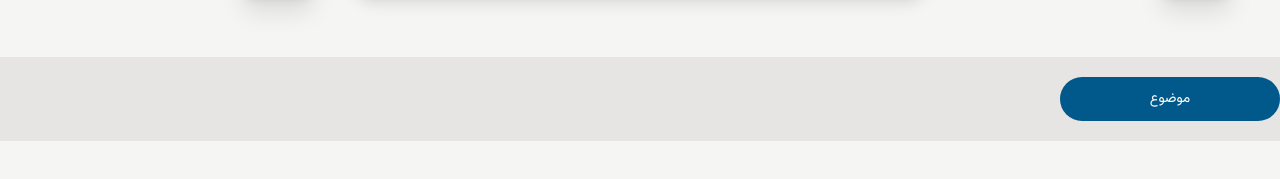
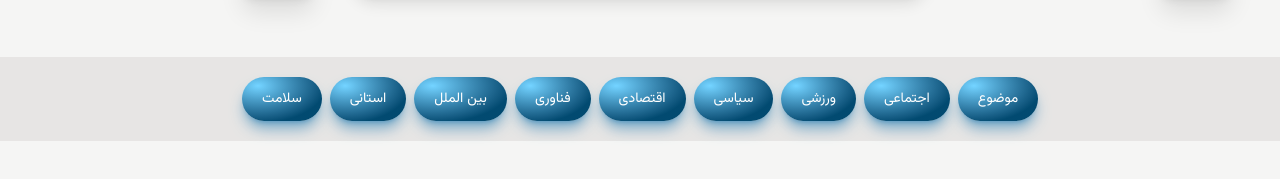
Before and after one commit to mnaderian/shahravaran-new-design-html, a website: page index.html in a window 1280 px wide. Shown: the part 615-794 px from the top of the page. Drawn offline with Linux system fonts and the light colour scheme.

Commit message:
finished category section

```diff
--- a/index.html
+++ b/index.html
@@ -148,11 +148,16 @@
         </div>
 
         <!-- Categories -->
-        <div class="my-15 bg-stone-200 py-5">
-          <!-- category -->
-          <div class="bg-sky-800 text-white rounded-full py-3 px-2 max-w-55 text-sm text-center">
-            <a href="#">موضوع</a>
-          </div>
+        <div class="flex gap-2 place-content-center my-15 bg-stone-200 py-5 px-5">
+          <a href="#" class="category">موضوع</a>
+          <a href="#" class="category">اجتماعی</a>
+          <a href="#" class="category">ورزشی</a>
+          <a href="#" class="category">سیاسی</a>
+          <a href="#" class="category">اقتصادی</a>
+          <a href="#" class="category">فناوری</a>
+          <a href="#" class="category">بین الملل</a>
+          <a href="#" class="category">استانی</a>
+          <a href="#" class="category">سلامت</a>
         </div>
 
         <!-- Middle -->
--- a/res/css/tailwind.css
+++ b/res/css/tailwind.css
@@ -54,3 +54,9 @@
     font-weight: 900;
     }
 }
+
+@layer components {
+    .category {
+        @apply bg-radial-[at_20%_20%] from-sky-300 to-sky-900 to-75% text-white rounded-full py-3 px-5 text-sm text-center inline shadow-lg shadow-sky-700/50 hover:from-amber-300 hover:to-amber-900 hover:shadow-amber-700/50;
+    }
+}
```
Also changed, not shown: res/css/styles.css.
